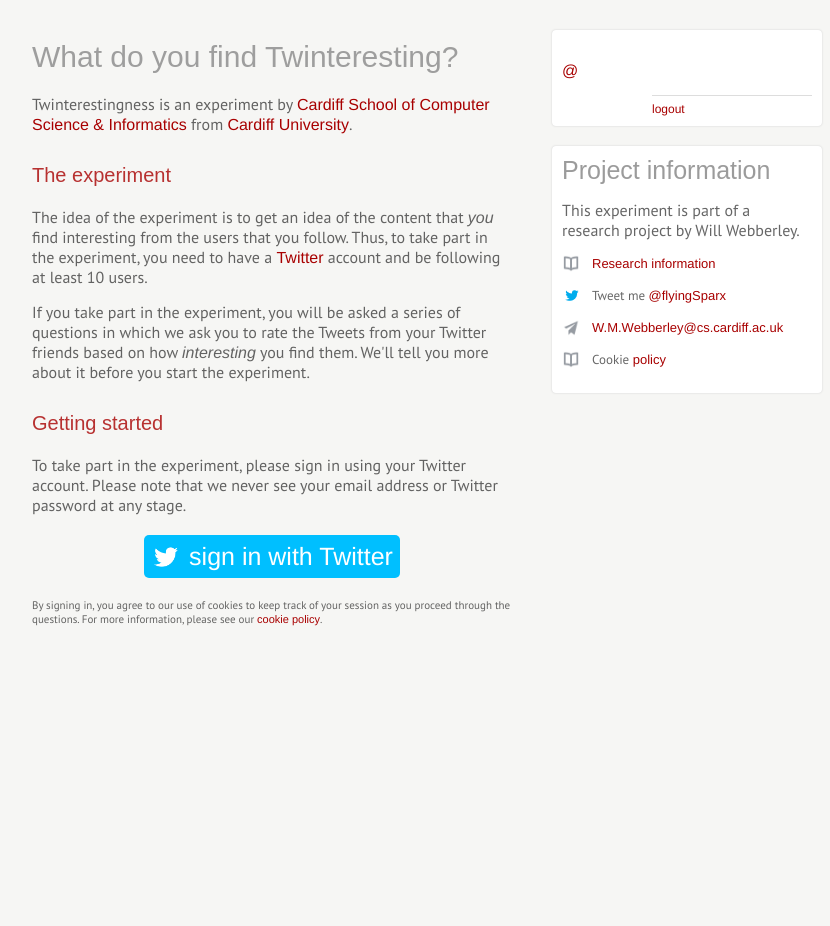
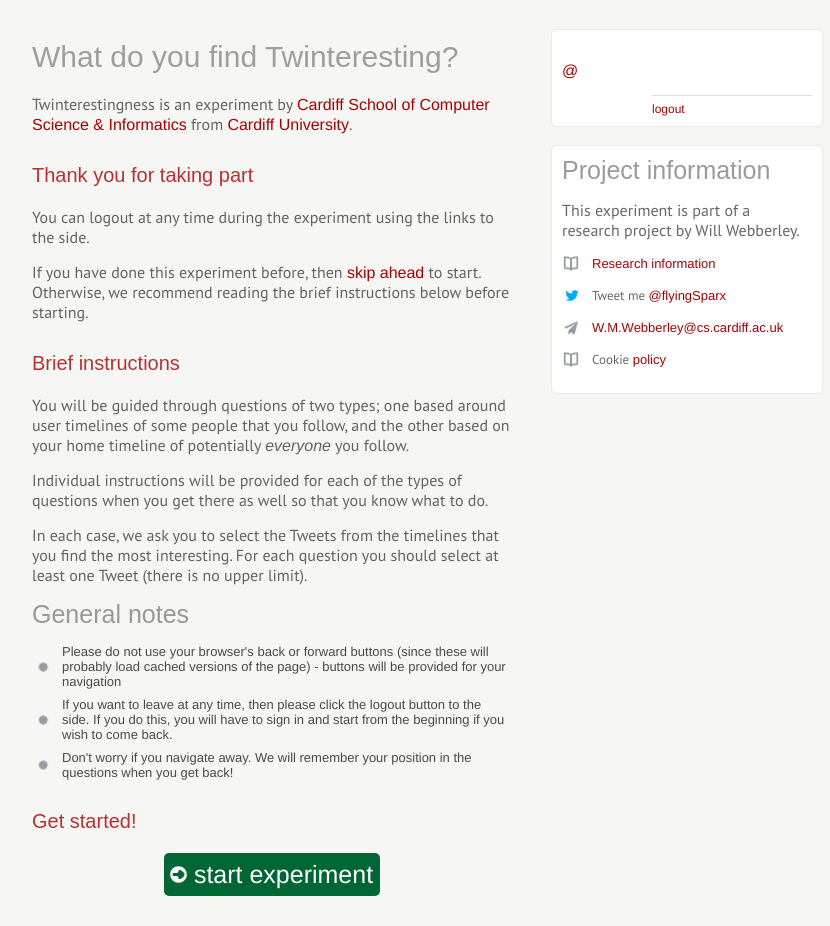
Before and after one commit to flyingsparx/twinterestingness, a Flask app: template templates/home.html in a window 1280 px wide. Shown: the part 141-1067 px from the top of the page, without its empty margins (218-1048 px from the left). Before the commit the page ends 767 px from the top, so only its background shows below. Run offline with Flask 2, Linux system fonts and the light colour scheme; the template is opened without the code that fills it, so the values that code supplies are empty; some web fonts are replaced.

Commit message:
General additions - question page

```diff
--- a/app.py
+++ b/app.py
@@ -5,6 +5,9 @@ import utils
 app = Flask(__name__)
 app.secret_key = os.environ.get('TWINTEREST_SECRET_KEY')
 
+
+# On every request, check if user is logged in.
+# If so, generate a global user object from the user's session
 @app.before_request
 def before_request():
      if 'access_key' in session:
@@ -15,19 +18,31 @@ def before_request():
      else:
          g.user = None
 
+# Root for twinterest.flyingsparx.net
+# if user variable set, show standard homepage.
+# else, create a Twitter OAuth URL and send this to the homepage.
 @app.route("/")
 def home():
     if not g.user == None:
-           return render_template('home.html', logged = True, user=user)
+           return render_template('home.html',  user=g.user)
     else:
         auth, authUrl = utils.getAuthURL()
+        # set request token key and secret in the session variables so we
+        # can get them later:
         session['request_token_key'] = auth.request_token.key
         session['request_token_secret'] = auth.request_token.secret
-        return render_template('home.html', auth = authUrl, logged = False)
+        return render_template('home.html', auth = authUrl, user = g.user)
 
+# Return function when redirected by Twitter back to application.
+# If verifier is set, use request tokens and verifier to create a
+# Twitter OAuth access token, remove the request token from the session
+# variables and replace them with the access token.
+# If verifier not set, redirect back home unauthenticated.
 @app.route("/callback")
 def callback():
     verifier = request.args['oauth_verifier']
+    if verifier is None:
+        return redirect(url_for('home'))
     request_key = session['request_token_key']
     request_secret = session['request_token_secret']
     access_token = utils.getAccessToken(verifier, request_key, request_secret)
@@ -37,7 +52,8 @@ def callback():
     session['access_key'] = access_token[0]
     session['access_secret'] = access_token[1]
 
-    # Also store some user info in the session
+    # Also store some user info in the session so that we can display
+    # some relevant user info (without spamming the API)
     user = utils.getDetails(session)
     session['screen_name'] = user.screen_name
     session['profile_image'] = user.profile_image_url
@@ -45,26 +61,40 @@ def callback():
     session['friends_count'] = user.friends_count
     return redirect(url_for('home'))
 
-@app.route("/question/<question>/")
-def question(question):
-    user = checkLogged()
-    if not user == False:
-        return render_template("question.html")
+
+# /question/<question_id>
+# Listen for requests to a specific question.
+# If not logged in, redirect back home:
+@app.route("/question/<q>/")
+def question(q):
+    if not g.user == None:
+        t = utils.getHomeTimeline(session)
+        print t
+        return render_template("question.html", user=g.user, timeline = t)
     else:
         return redirect(url_for('home'))
 
+
+# /cookies:
+# Display a cookie information page.
+@app.route("/cookies/")
+def cookies():
+    return render_template('cookies.html', user=g.user)
+
+
+# /logout:
+# Pop the access token variables from the session and redirect back home:
 @app.route("/logout/")
 def logout():
     session.pop('access_key')
     session.pop('access_secret')
     return redirect(url_for('home'))
 
-@app.route("/cookies/")
-def cookies():
-    print g.user.screen_name
-    return render_template('cookies.html', user=g.user)
 
-# Main code
+
+
+
+# Main code (if invoked from Python at command line for development server)
 if __name__ == '__main__':
     app.debug = True
     port = int(os.environ.get('PORT', 5000))
--- a/templates/home.html
+++ b/templates/home.html
@@ -5,7 +5,7 @@
     <h1>What do you find Twinteresting?</h1>
     <p>Twinterestingness is an experiment by <a href="http://cs.cardiff.ac.uk" target="_blank">Cardiff School of Computer Science &amp; Informatics</a> from <a href="http://cardifff.ac.uk">Cardiff University</a>.</p>
 
-    {% if logged == True %}
+    {% if not user == None %}
         {% if user.friends_count < 10 %}
         <h2>Sorry, but you are ineligible to take part</h2>
         <p>Unfortunately you only follow {{ user.friends_count }} users. You need to be following at least 10 other Twitter users in order to take part.</h2>
@@ -29,7 +29,8 @@
 
        <a id="start"><h2>Get started!</h2></a>
        <button class="start">start experiment</button>
-        {% endif %}
+    {% endif %}
+
     {% else %}
     <h2>The experiment</h2>
     <p>The idea of the experiment is to get an idea of the content that <i> you</i> find interesting from the users that you follow. Thus, to take part in the experiment, you need to have a <a href="https://twitter.com" target="_blank">Twitter</a> account and be following at least 10 users.</p>
@@ -42,7 +43,7 @@
 </section>
 
 
-{% if logged == False %}
+{% if user == None %}
 <aside>
     <h3>Sign in</h3>
     <p>To take part in this experiment, please sign in with Twitter.</p>
--- a/templates/question.html
+++ b/templates/question.html
@@ -4,6 +4,10 @@
 <section>
     <h1>Question 1</h1>
 
+    {% for tweet in timeline %}
+        <p>hello</p>
+    {% endfor %}
+
 </section>
 
 {% endblock %}
--- a/utils.py
+++ b/utils.py
@@ -51,6 +51,12 @@ def getDetails(session):
     user = api.verify_credentials()
     return user
 
+# Get the authenticated user's home timeline (Tweets from self and friends)
+def getHomeTimelime(session):
+    api = getAuthenticatedAPI(session)
+    timeline = api.home_timeline()
+    return timeline
+
 
 ## UTILITY METHODS AND CLASSES ##
 
```
Also changed, not shown: 1 other file.
